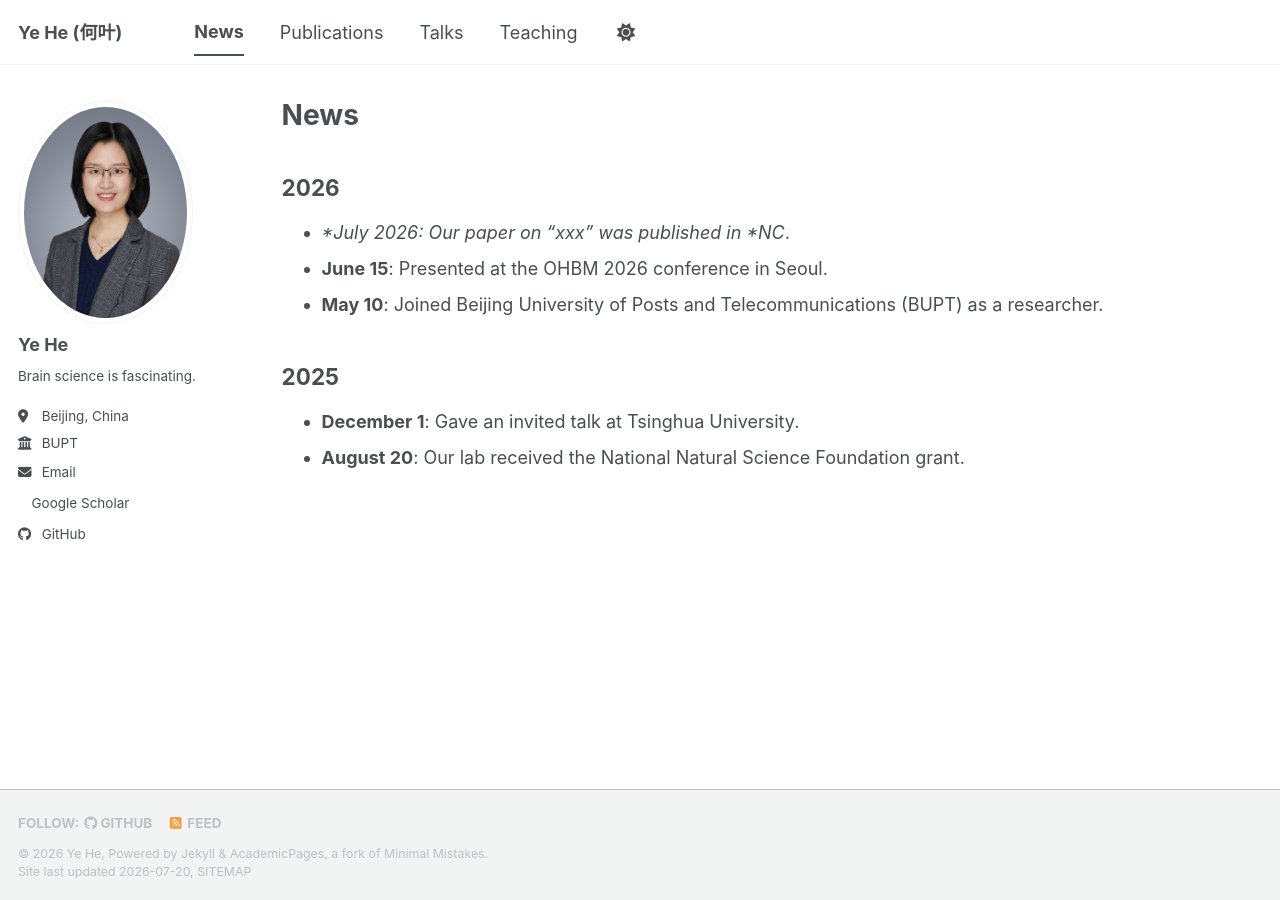
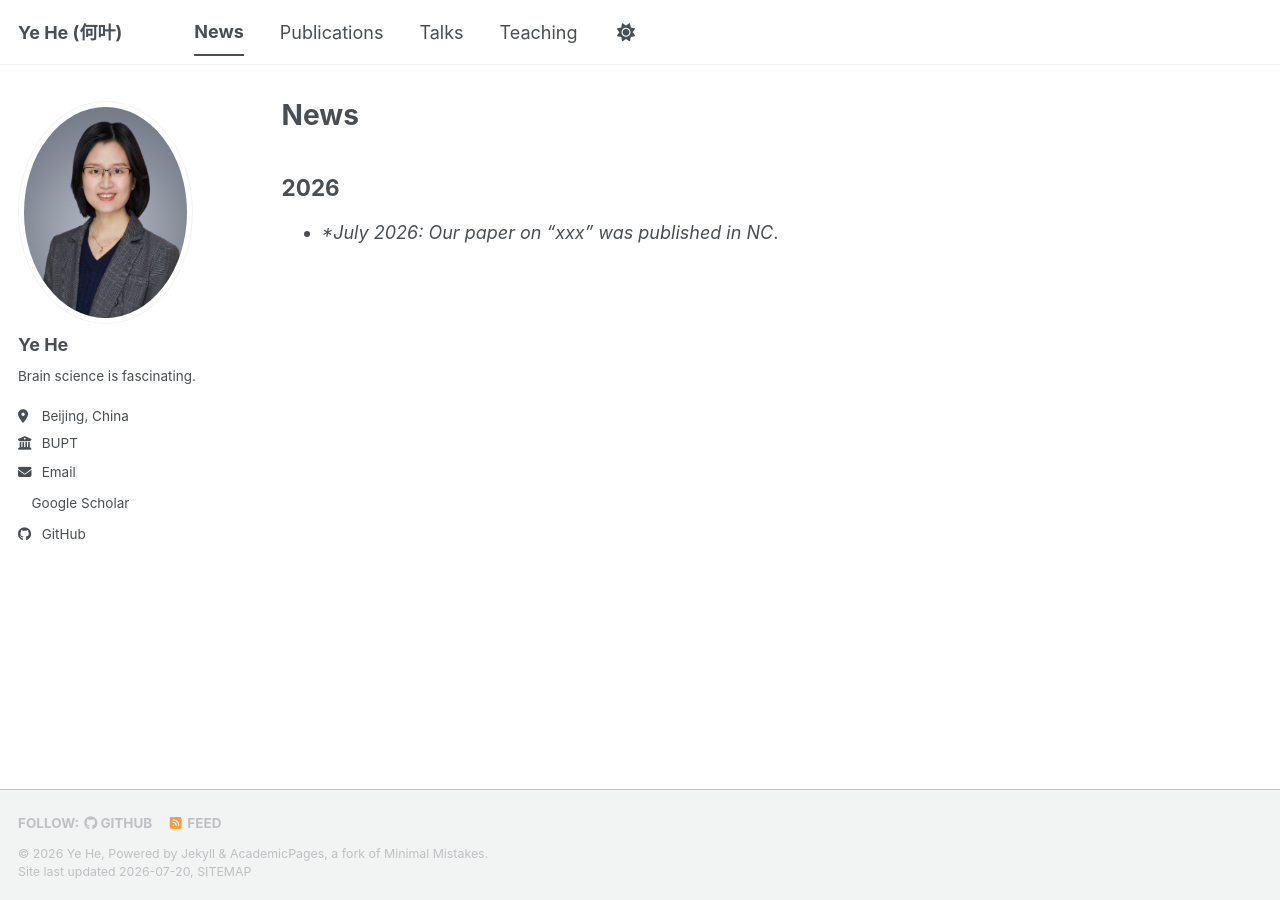
Before and after one commit to heyeh/heyeh.github.io, a Jekyll site: the page built from _pages/news.md, in a window 1280 px wide. Built offline with Jekyll 4.4.1, drawn with Linux system fonts in a browser that asks for light colours; a style sheet for code colours, icons or effects is not loaded.

Commit message:
Update news.md

```diff
--- a/_pages/news.md
+++ b/_pages/news.md
@@ -6,10 +6,4 @@ author_profile: true
 ---
 
 ## 2026
-- **July 2026: Our paper on "xxx" was published in *NC*.
-- **June 15**: Presented at the OHBM 2026 conference in Seoul.
-- **May 10**: Joined Beijing University of Posts and Telecommunications (BUPT) as a researcher.
-
-## 2025
-- **December 1**: Gave an invited talk at Tsinghua University.
-- **August 20**: Our lab received the National Natural Science Foundation grant.
+- **July 2026: Our paper on "xxx" was published in NC*.
```
